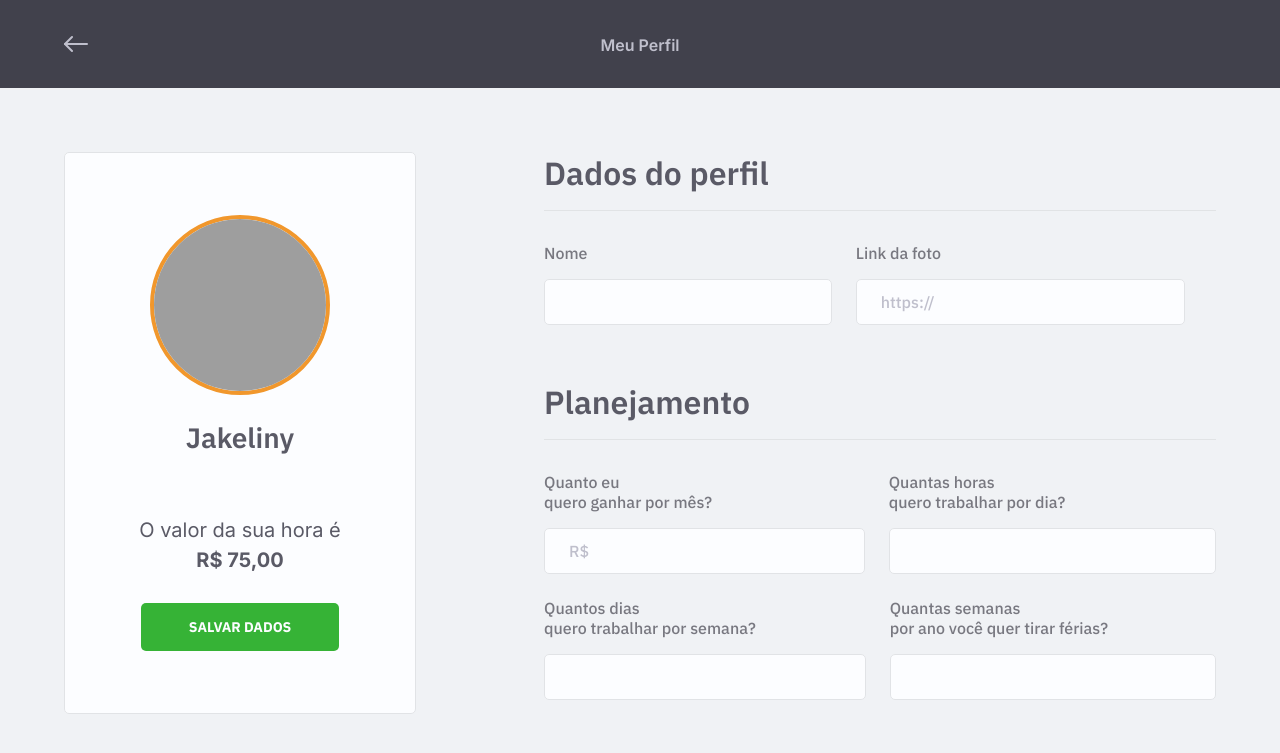
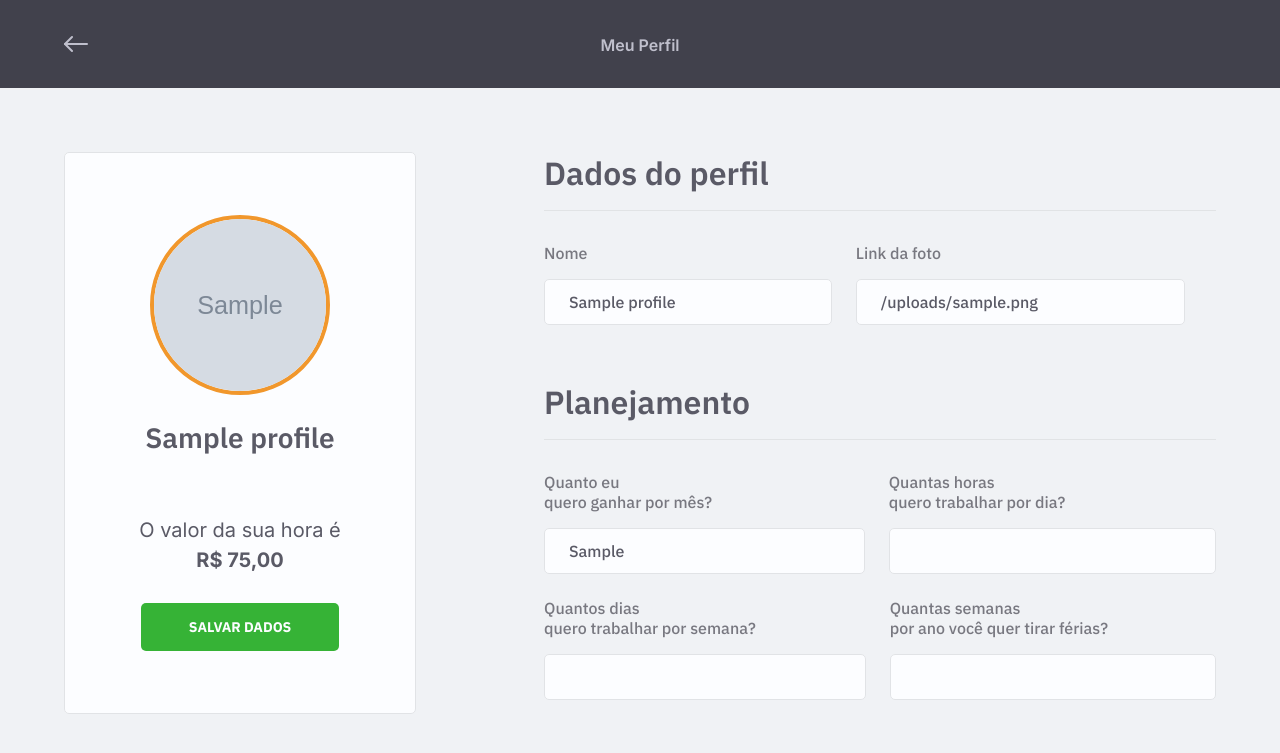
Before and after one commit to thegleidstones/maratona-discover-2, a Node server app: template src/views/profile.ejs in a window 1280 px wide. Shown: the top 753 px of the page. Run offline with Node 20, Linux system fonts and the light colour scheme; the template is opened without the code that fills it: most values are stand-ins (such as "Sample title", 1, 10 or a date in 2020); grey boxes marked "Sample" are stand-in pictures; grey boxes are pictures that could not be loaded.

Commit message:
using ejs to reuse code

```diff
--- /dev/null
+++ b/src/views/parts/page-header.ejs
@@ -0,0 +1,8 @@
+<header class="page-header inner">
+    <div class="container animate-up">
+      <a href="/" class="back">
+        <img src="/images/back.svg" alt="" />
+      </a>
+      <h1><%= title  %> </h1>
+    </div>
+  </header>
--- a/src/views/profile.ejs
+++ b/src/views/profile.ejs
@@ -24,19 +24,15 @@
 
   </head>
   <body id="page-profile">
-    <header class="page-header inner">
-      <div class="container animate-up">
-        <a href="/" class="back">
-          <img src="/images/back.svg" alt="" />
-        </a>
-        <h1>Meu Perfil</h1>
-      </div>
-    </header>
+
+
+    <%- include('parts/page-header', {title: 'Meu Perfil'}) %>
+
 
     <div class="container animate-up delay-2">
       <aside class="card">
-        <img src="https://avatars.githubusercontent.com/u/17316392?s=460&u=6912a91a70bc89745a2079fdcdad3bc3ce370f13&v=4" alt="Jakeliny">
-        <h2>Jakeliny</h2>
+        <img src="<%= profile.avatar %> " alt="<%= profile.name %> ">
+        <h2><%= profile.name %> </h2>
         <p>
           O valor da sua hora é <br/>
           <strong>R$ 75,00</strong>
@@ -53,7 +49,7 @@
             <div class="input-group">
               <div class="input-wrapper">
                 <label for="name">Nome</label>
-                <input type="text" id="name" name="name" />
+                <input type="text" id="name" name="name" value="<%= profile.name %> " />
               </div>
 
               <div class="input-wrapper">
@@ -62,7 +58,8 @@
                 placeholder="https://"
                 type="url"
                 id="avatar"
-                name="avatar" />
+                name="avatar"
+                value="<%= profile.avatar %> "/>
               </div>
             </div>
           </fieldset>
@@ -79,7 +76,8 @@
                   step="0.1"
                   id="monthly-budget"
                   name="monthly-budget"
-                  placeholder="R$"/>
+                  placeholder="R$"
+                  value="<%= profile["monthly-budget"] %>"/>
               </div>
 
               <div class="input-wrapper">
@@ -88,7 +86,8 @@
                 <input
                   type="number"
                   id="hours-per-day"
-                  name="hours-per-day" />
+                  name="hours-per-day"
+                  value="<%= profile["hours-per-day"] %>" />
               </div>
             </div>
 
@@ -99,7 +98,8 @@
                 <input
                   type="number"
                   id="days-per-week"
-                  name="days-per-week" />
+                  name="days-per-week"
+                  value="<%= profile["days-per-week"] %>" />
               </div>
 
               <div class="input-wrapper">
@@ -108,7 +108,8 @@
                 <input
                   type="number"
                   id="vacation-per-year"
-                  name="vacation-per-year" />
+                  name="vacation-per-year"
+                  value="<%= profile["vacation-per-year"] %>" />
               </div>
             </div>
           </fieldset>
```
Also changed, not shown: src/routes.js (+10 -1 lines), src/views/job-edit.ejs (+2 -8 lines), src/views/job.ejs (+2 -8 lines).
